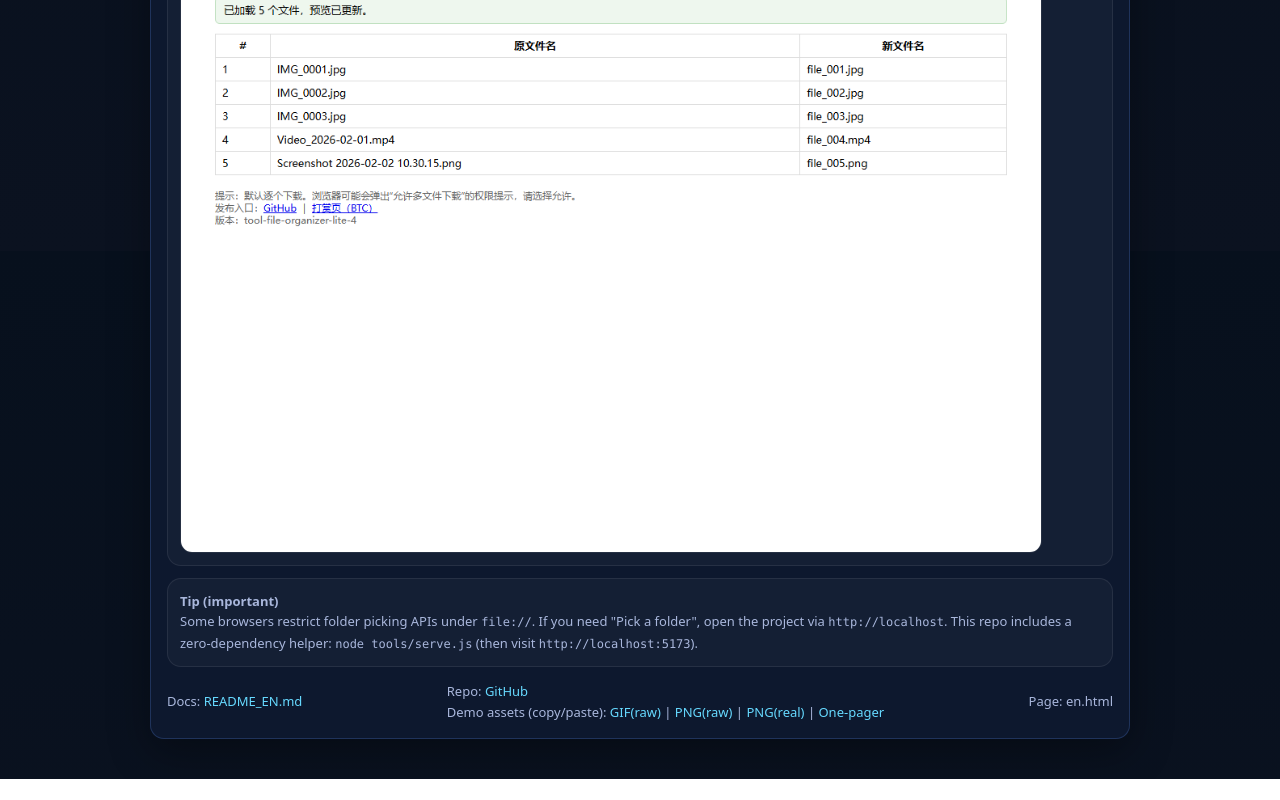
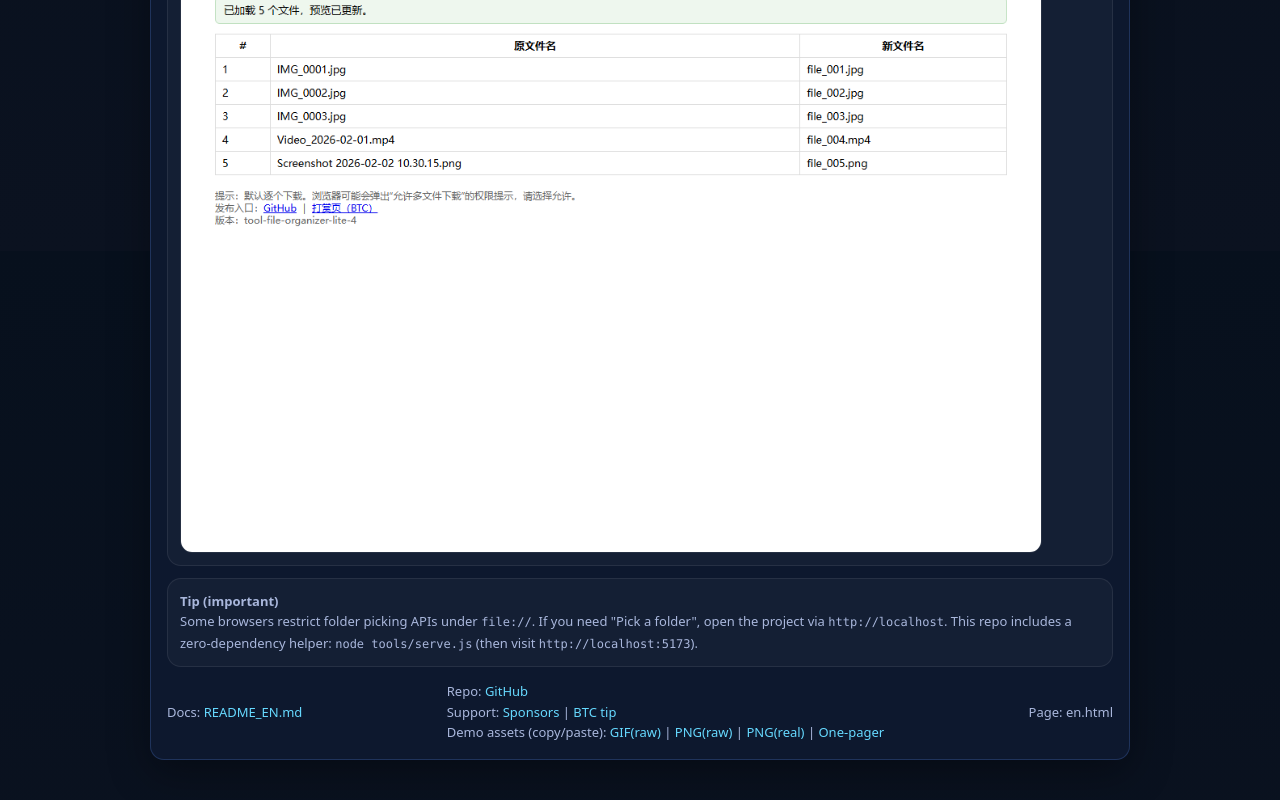
Before and after one commit to peng1233/offline-file-organizer, a website: page en.html in a window 1280 px wide. Shown: the part 549-1349 px from the top of the page. Before the commit the page ends 1328 px from the top, so only its background shows below. Drawn offline with Linux system fonts and the light colour scheme.

Commit message:
docs: add Sponsors/BTC links to en landing footer

```diff
--- a/en.html
+++ b/en.html
@@ -72,6 +72,9 @@
         </div>
         <div class="muted">
           Repo: <a href="https://github.com/peng1233/offline-file-organizer" target="_blank">GitHub</a><br>
+          Support: <a href="https://github.com/sponsors/peng1233" target="_blank">Sponsors</a>
+          | <a href="https://peng1233.github.io/btc-receive/" target="_blank">BTC tip</a>
+          <br>
           Demo assets (copy/paste):
           <a href="https://raw.githubusercontent.com/peng1233/offline-file-organizer/main/docs/assets/lite-demo.gif" target="_blank">GIF(raw)</a>
           | <a href="https://raw.githubusercontent.com/peng1233/offline-file-organizer/main/docs/assets/lite-demo.png" target="_blank">PNG(raw)</a>
```
